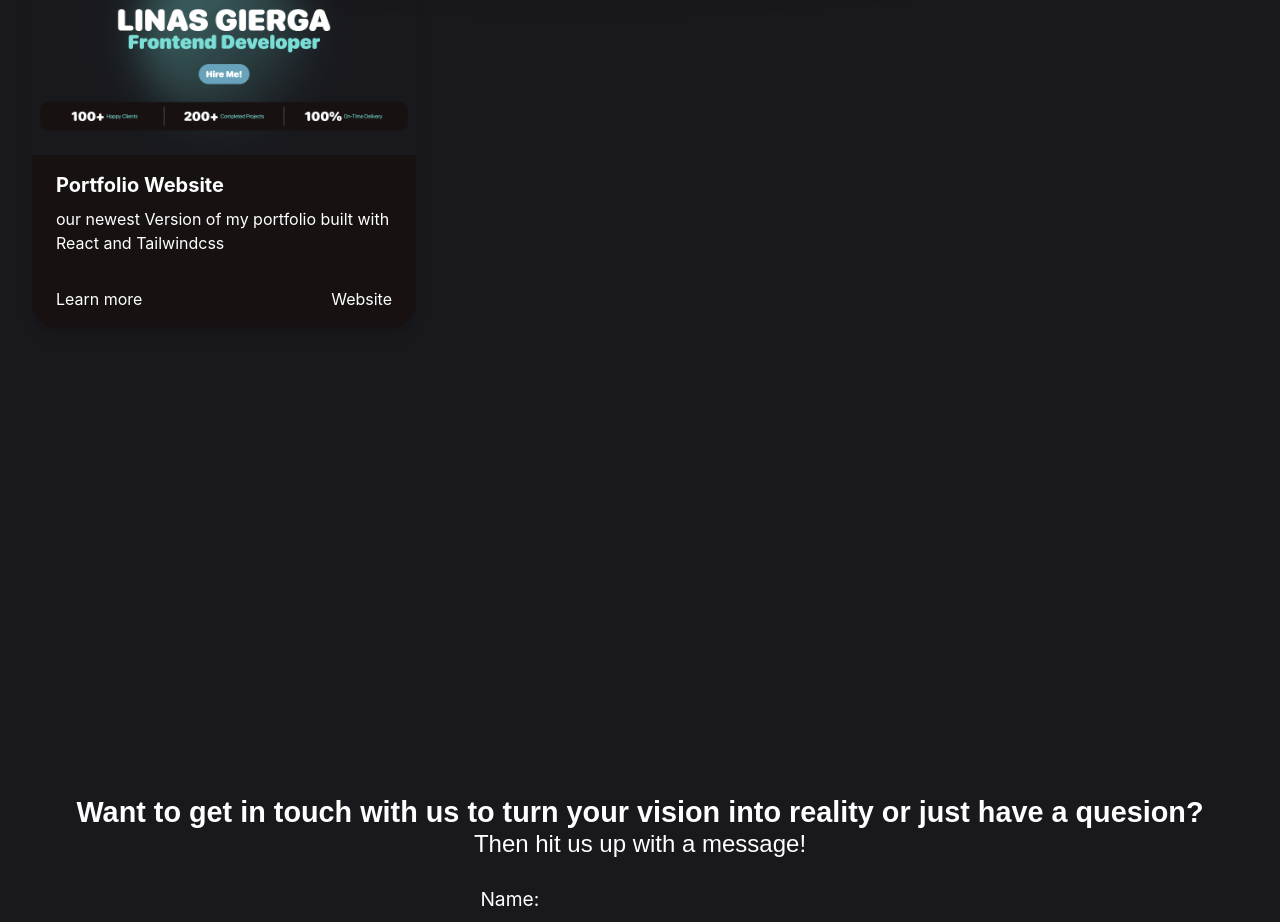
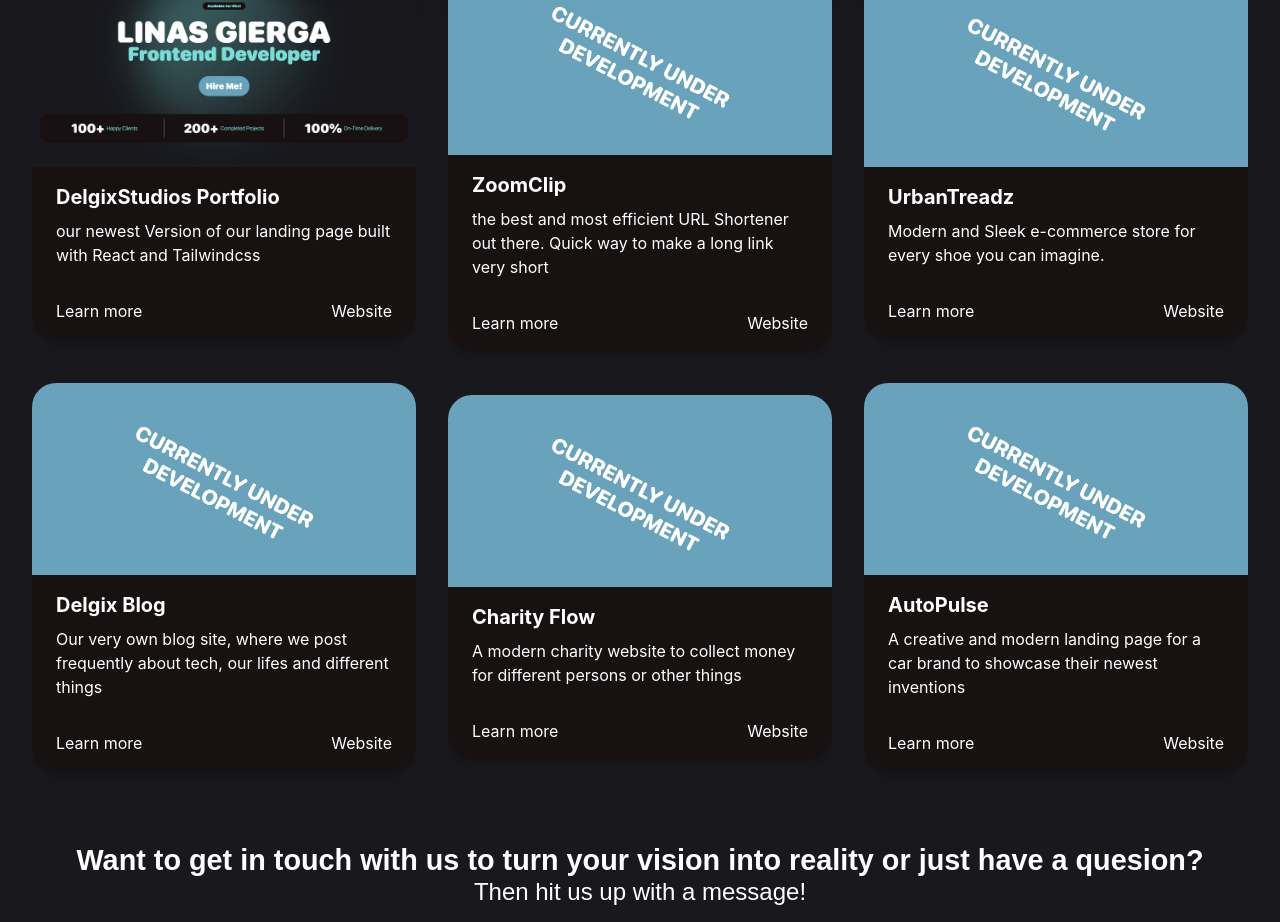
Before and after one commit to vLimax24/portfolio, a React (Vite) app: page / in a window 1280 px wide. Shown: the part 1926-2848 px from the top of the page. Built offline with nearby package versions, Linux system fonts and the light colour scheme; a small style sheet from the web is missing; a web font is replaced by a local one.

Commit message:
updated projects

```diff
--- a/src/components/Projects.jsx
+++ b/src/components/Projects.jsx
@@ -4,15 +4,57 @@ import 'react-responsive-carousel/lib/styles/carousel.min.css';
 import imageOneHero from '../assets/heroPortfolio.png'
 import project1 from '../assets/Project1.png'
 import project12 from '../assets/Project1-2.png'
+import development from '../assets/development.png'
 
 
 const projectsData = [
   {
-    title: 'Portfolio Website',
-    description: 'our newest Version of my portfolio built with React and Tailwindcss',
+    title: 'DelgixStudios Portfolio',
+    description: 'our newest Version of our landing page built with React and Tailwindcss',
     imageUrl: imageOneHero,
     link: 'https://vLimax24.github.io/portfolio',
     images: [imageOneHero, project1, project12],
+    sourceCode: '#',
+  },
+  {
+    title: 'ZoomClip',
+    description: 'the best and most efficient URL Shortener out there. Quick way to make a long link very short',
+    imageUrl: development,
+    link: 'https://vLimax24.github.io/portfolio',
+    images: [development, development, development],
+    sourceCode: '#',
+  },
+  {
+    title: 'UrbanTreadz',
+    description: 'Modern and Sleek e-commerce store for every shoe you can imagine.',
+    imageUrl: development,
+    link: 'https://vLimax24.github.io/portfolio',
+    images: [development, development, development],
+    sourceCode: '#',
+  },
+  {
+    title: 'Delgix Blog',
+    description: 'Our very own blog site, where we post frequently about tech, our lifes and different things',
+    imageUrl: development,
+    link: 'https://vLimax24.github.io/portfolio',
+    images: [development, development, development],
+    sourceCode: '#',
+  },
+
+  {
+    title: 'Charity Flow',
+    description: 'A modern charity website to collect money for different persons or other things',
+    imageUrl: development,
+    link: 'https://vLimax24.github.io/portfolio',
+    images: [development, development, development],
+    sourceCode: '#',
+  },
+  {
+    title: 'AutoPulse',
+    description: 'A creative and modern landing page for a car brand to showcase their newest inventions',
+    imageUrl: development,
+    link: 'https://vLimax24.github.io/portfolio',
+    images: [development, development, development],
     sourceCode: '#',
   },
 ];
```
Also changed, not shown: src/assets/development.png (added), 3 other files (tests, documents, lock files or other folders).
